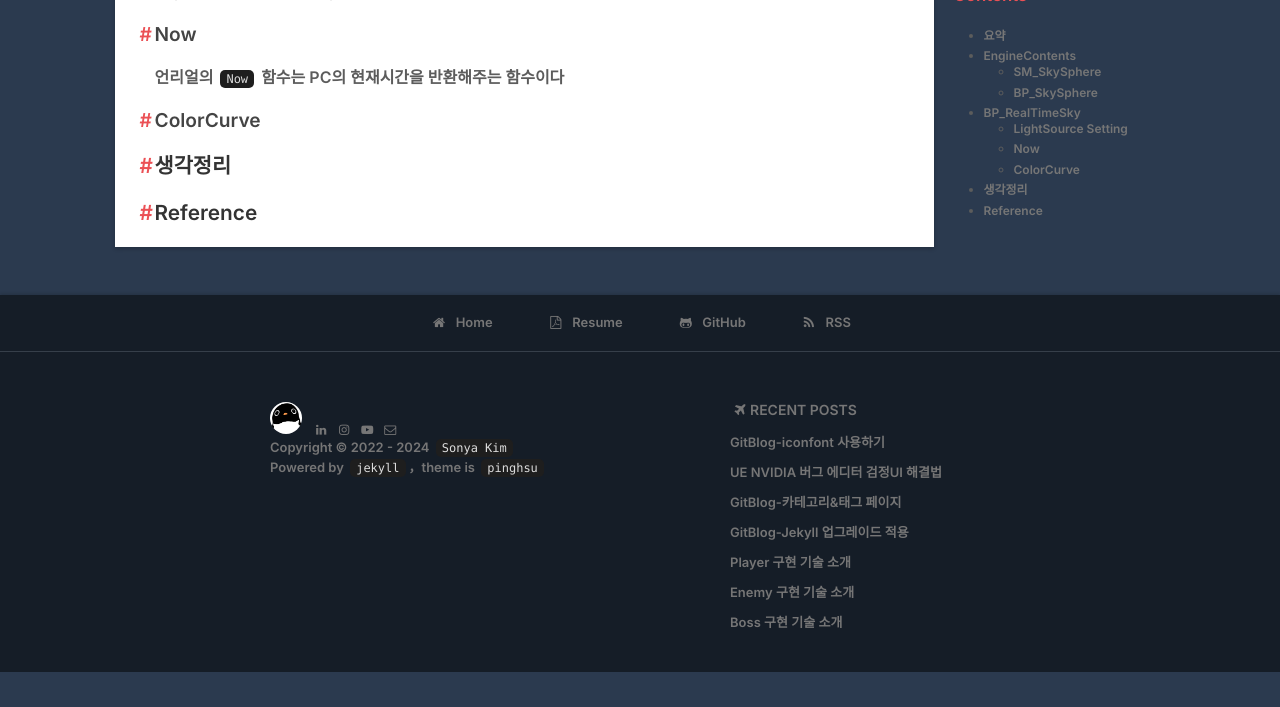
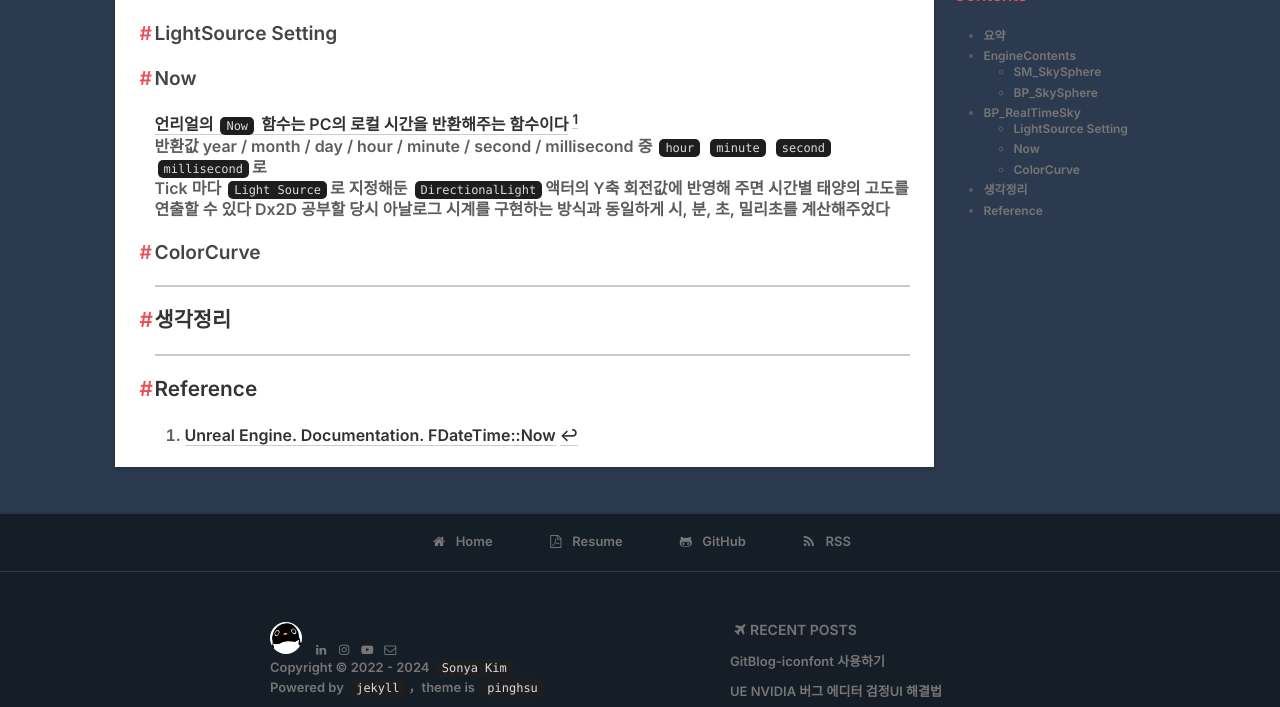
Before and after one commit to ssonsonya/ssonsonya.github.io, a Jekyll site: the page built from _posts/2023-12-31-UE4-24HoursSky.md, in a window 1280 px wide and 900 px high, scrolled down 1054 px, cut to the strip 193-900 px from the top of the window. Built offline with Jekyll 4.4.1, drawn with Linux system fonts in a browser that asks for light colours; nearby versions of some CDN libraries; some web fonts are replaced; comment, search, counter and statistics services are not loaded; before the commit the page ends 1919 px from its top, so only the background shows below that; some of the changed text lies outside the part shown.

````diff
--- a/_posts/2023-12-31-UE4-24HoursSky.md
+++ b/_posts/2023-12-31-UE4-24HoursSky.md
@@ -13,16 +13,16 @@ thumbnail: /style/image/portfolio_thumbnails/.png
 icon: idea
 ---
 
-해지고 뜨는 줄 모르고 작업했지만 신년 해돋이는 보고싶어 SkySphere에 실시간 태양의 고도 적용해보았다
+해지고 뜨는 줄 모르고 작업했지만 신년 해돋이는 보고싶어 SkySphere에 실시간 반영되는 하늘을 연출해보았다
 
 * content
 {:toc}
 
 ## 요약
-- 주요 목표 : 실시간 태양 고도와 석양/노을 표현하기
+- 주요 목표 : 실시간 태양의 고도와 석양/노을 연출하기
 - 해결 방안 : SkySphere 액터에서 Light Source 액터에 Now함수로 반환받는 시간단위로 Y축 회전
 - 이루어낸 성과 :
-    1. 엔진콘텐츠로 주어진 애셋에만 의존하지 않고 스스로 하늘을 표현 가능
+    1. 엔진콘텐츠로 주어진 애셋에만 의존하지 않고 스스로 하늘 표현 가능
     2. 작업하면서 하늘시간 체감 가능
 
 ```
@@ -31,11 +31,16 @@ PPT로 한장정리
 2. Now함수를 통해 실시간 고도 계산
 3. ColorCurve 조율로 노을/일출 표현
 ```
+
+---
+
 ## EngineContents
 
 ### SM_SkySphere
 
 ### BP_SkySphere
+
+---
 
 ## BP_RealTimeSky
 
@@ -44,12 +49,23 @@ PPT로 한장정리
 ### LightSource Setting
 
 ### Now
-언리얼의 `Now` 함수는 PC의 현재시간을 반환해주는 함수이다
+
+[언리얼의 `Now` 함수는 PC의 로컬 시간을 반환해주는 함수이다](https://docs.unrealengine.com/4.26/en-US/API/Runtime/Core/Misc/FDateTime/Now/) [^21]
+반환값 year / month / day / hour / minute / second / millisecond 중 `hour` `minute` `second` `millisecond`로
+Tick 마다 `Light Source`로 지정해둔 `DirectionalLight`액터의 Y축 회전값에 반영해 주면 시간별 태양의 고도를 연출할 수 있다
+Dx2D 공부할 당시 아날로그 시계를 구현하는 방식과 동일하게 시, 분, 초, 밀리초를 계산해주었다
+
 
 
 
 ### ColorCurve
 
+---
+
 ## 생각정리
 
+---
+
 ## Reference
+
+[^21]: [Unreal Engine. Documentation. FDateTime::Now](https://docs.unrealengine.com/4.26/en-US/API/Runtime/Core/Misc/FDateTime/Now/)
````
Also changed, not shown: other parts of _posts/2023-12-31-UE4-24HoursSky.md (+2 -2 lines), _posts/2023-10-11-UE5-RetargetUpdate.md (+1 -1 lines), _posts/2023-10-12-UE4-FootIK.md (+1 -1 lines), _posts/2024-01-28-UE_BlackoutUI.md (+3 -2 lines).
